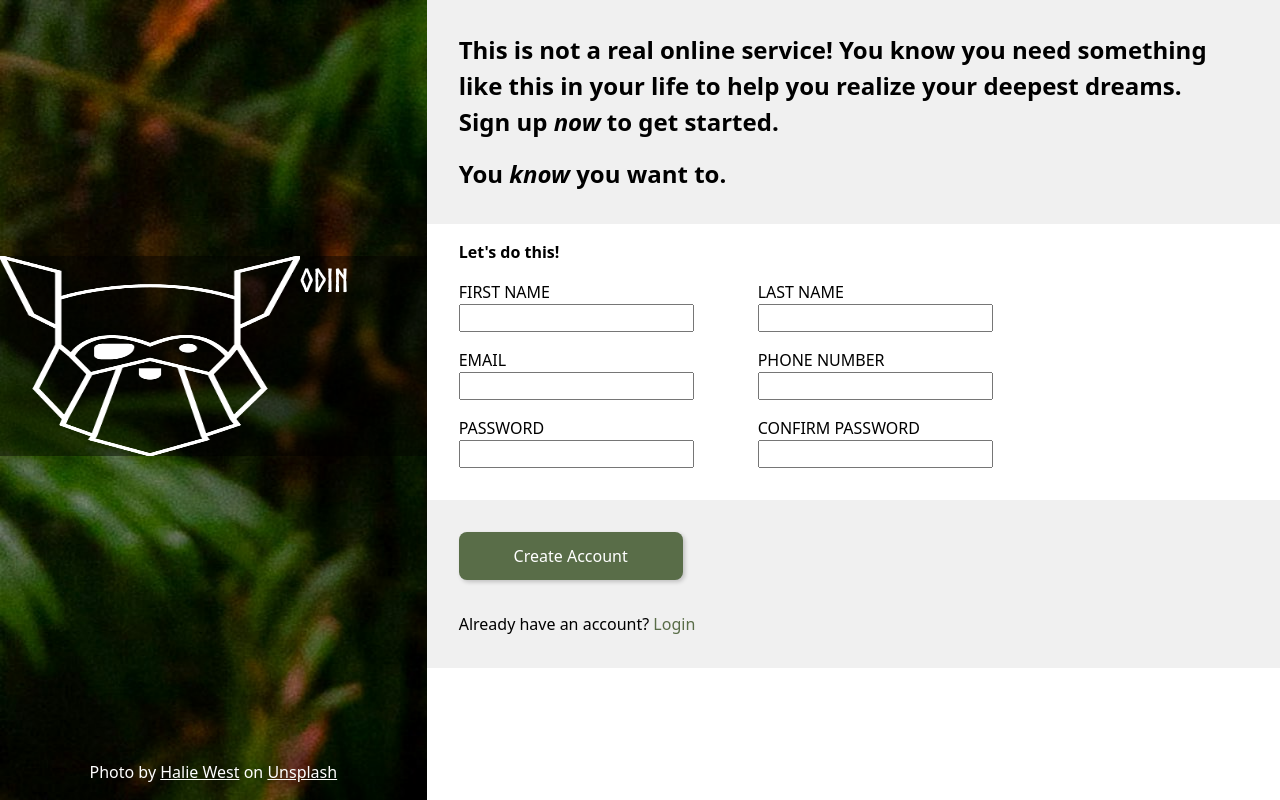
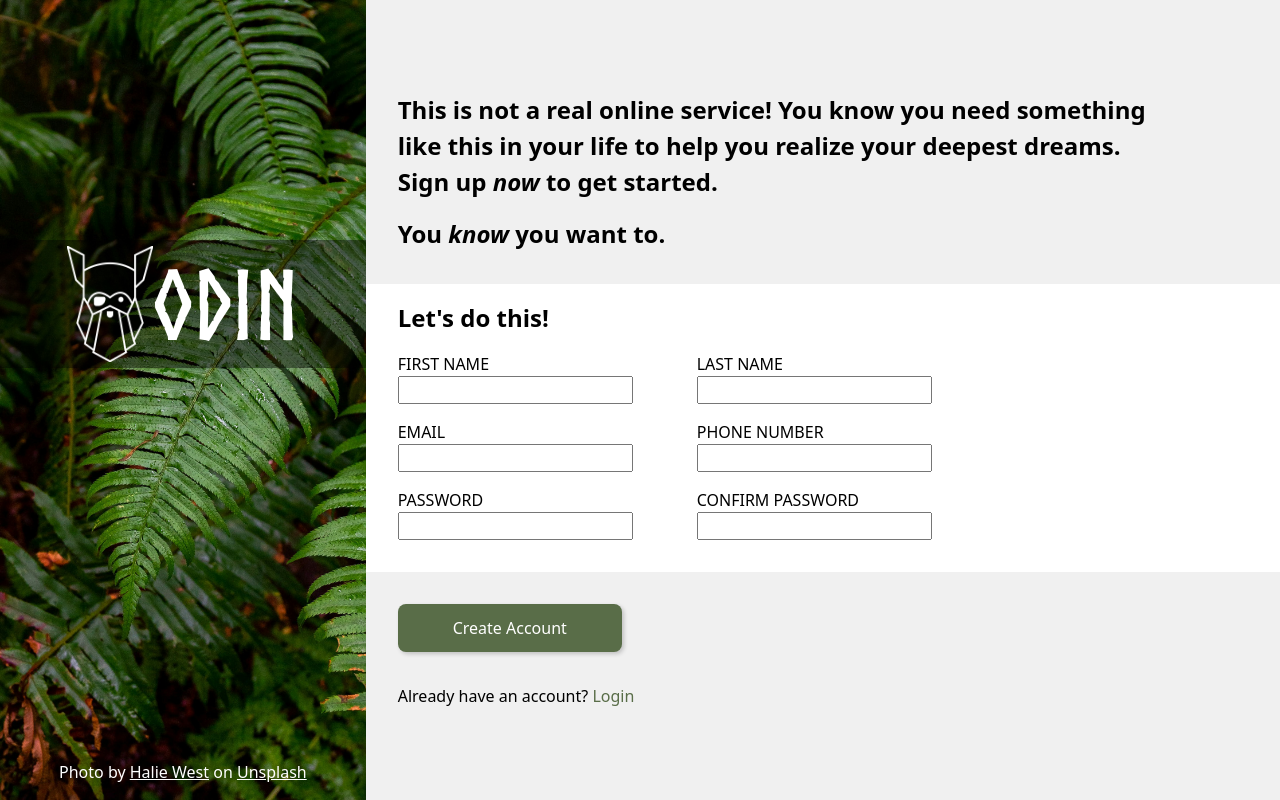
Before and after one commit to SarahDavis2/sign-up-form, a plain HTML site: page index.html in a window 1280 px wide. Drawn offline with nearby package versions, Linux system fonts and the light colour scheme.

Commit message:
Fix: flex layout

```diff
--- a/style/style.css
+++ b/style/style.css
@@ -24,7 +24,6 @@
 
 body {
     display: flex;
-    height: 100vh;
 }
 
 /* SECTION LEFT */
@@ -33,30 +32,34 @@ body {
     flex-direction: column;
     justify-content: space-between;
     text-align: center;
-    width: 100%;
-    flex: 1 2 auto;
-
+    width: 40%;
 
     background-image: url(../asset/img/plant.jpg);
+    background-size: cover;
     color: var(--white);
 }
 
 .blank-space {
-    height: 16rem;
+    height: 15rem;
 }
 
 .banner {
     display: flex;
+    justify-content: center;
+    align-items: center;
+    height: 8rem;
 
     background-color: #00000070;
 }
 
-/* img[scr="asset/img/odin-lined.png"] {
-    width: 1px;
-} */
+.banner img {
+    height: 90%;
+    width: auto;
+}
 
 .logo-title {
     font-family: "norsebold", sans-serif;
+    font-size: 6rem;
 }
 
 .footer-link {
@@ -71,6 +74,7 @@ a {
 .section-right {
     display: flex;
     flex-direction: column;
+    justify-content: space-between;
     width: 100%;
     height: 100vh;
     flex: 1 1 auto;
@@ -80,12 +84,18 @@ a {
 .right-top {
     display: flex;
     flex-direction: column;
+    justify-content: end;
+    flex: auto;
     gap: 1rem;
 
     background-color: var(--grey);
     padding: var(--padding);
     font-weight: bold;
     font-size: 1.5rem;
+}
+
+.right-top p {
+    width: 55ch;
 }
 
 /* SECTION RIGHT | MID */
@@ -99,6 +109,7 @@ a {
 
 .form-header {
     font-weight: bold;
+    font-size: 1.5rem;
 }
 
 form {
@@ -120,6 +131,7 @@ form {
 /* SECTION RIGHT | BOTTOM */
 .right-bottom {
     display: flex;
+    flex: auto;
     flex-direction: column;
     gap: 2rem;
 
```
